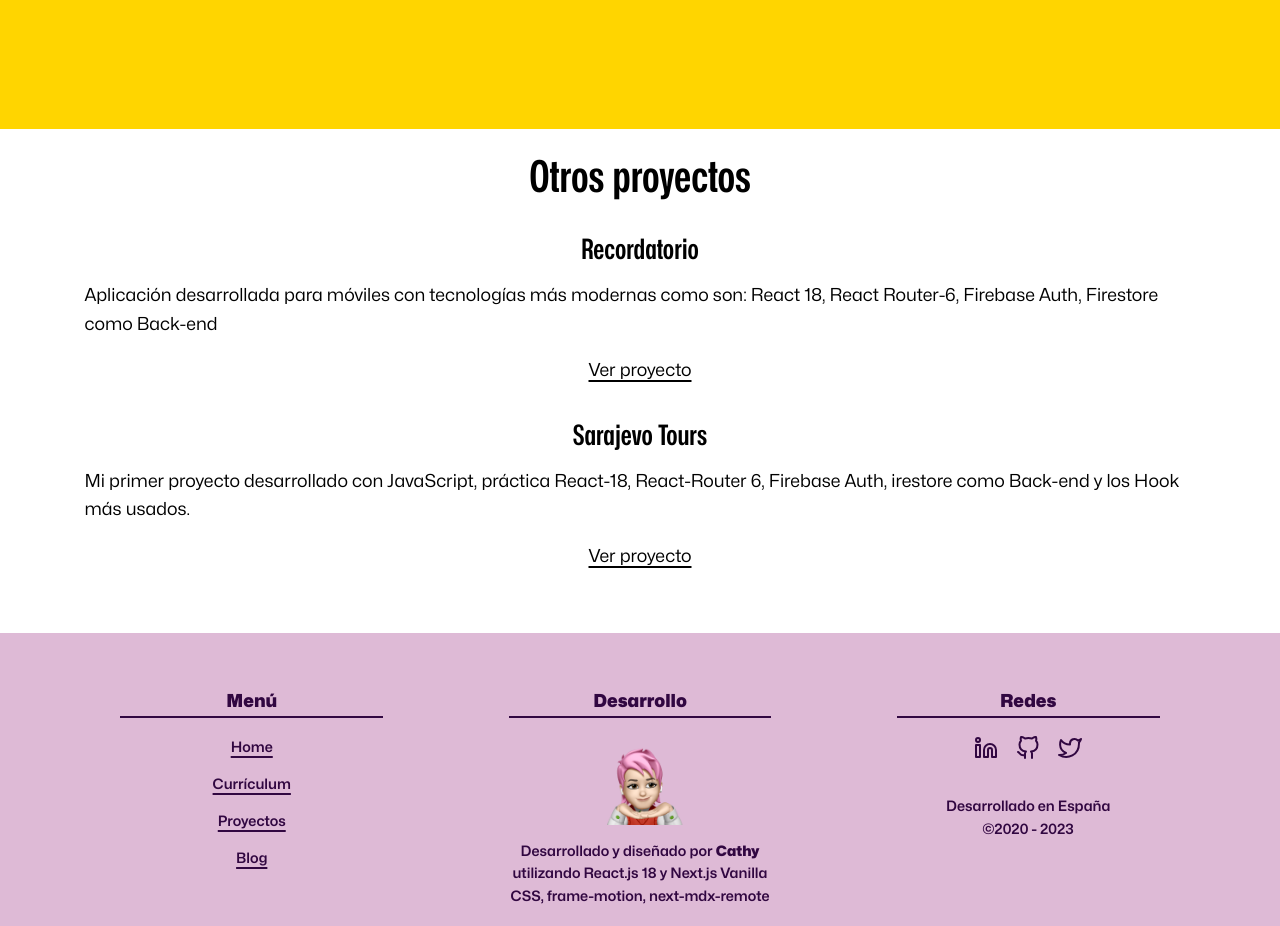
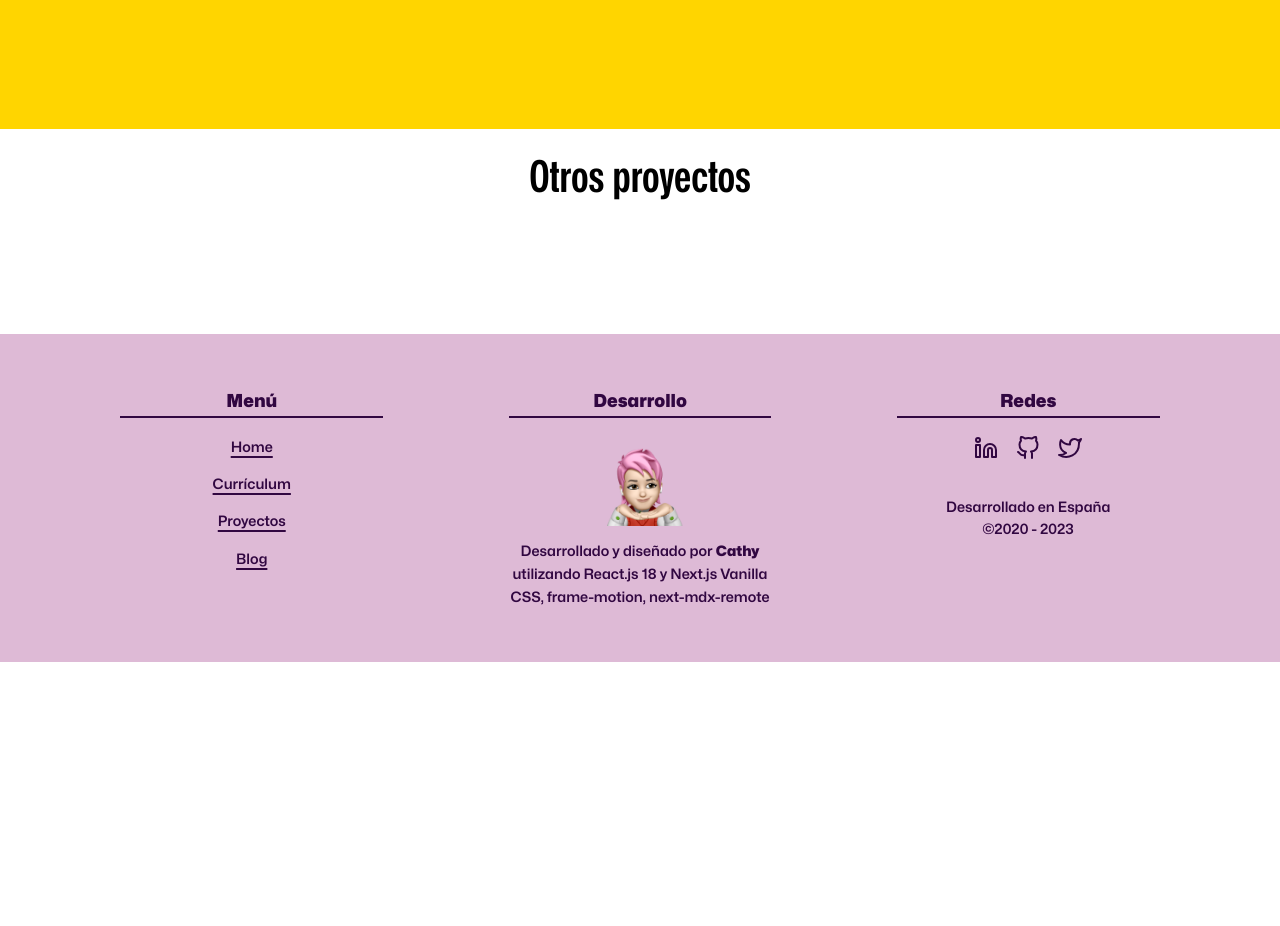
Before and after one commit to catharygr/portafolio-bubulazi-next-2024, a Next.js app: page /proyectos/formulario-multi-paginas in a window 1280 px wide. Shown: the part 4000-4926 px from the top of the page. After the commit the page ends 4662 px from the top, so only its background shows below. Built offline with nearby package versions, Linux system fonts and the light colour scheme.

Commit message:
Trabajando en la lógica del componente OtrosProyectos

```diff
--- a/src/app/componentes/Proyectos/OtrosProyectos/OtrosProyectos.jsx
+++ b/src/app/componentes/Proyectos/OtrosProyectos/OtrosProyectos.jsx
@@ -39,23 +39,15 @@ export default function OtrosProyectos({ content, id }) {
     (proyecto) => proyecto.id === segundoProyectoID
   );
 
-  const proyectosSeleccionados = [primerProyecto, segundoProyecto];
-
   return (
-    <div className="wrapper">
-      <h2 className={styles.h2}>Otros proyectos</h2>
-      {proyectosSeleccionados.map((proyecto, index) => (
-        <div
-          key={index}
-          className={
-            index === 0 ? styles.primerProyecto : styles.segundoProyecto
-          }
-        >
-          <h3 className={styles.h3}>{proyecto.title}</h3>
-          <p>{proyecto.description}</p>
-          <a href={proyecto.link}>Ver proyecto</a>
+    <aside className={`wrapper ${styles.otrosAsides}`}>
+      <div className={styles.container}>
+        <h2 className={styles.h2}>Otros proyectos</h2>
+        <div className={styles.flexContainer}>
+          <div className={styles.primerProyecto}></div>
+          <div className={styles.segundoProyecto}></div>
         </div>
-      ))}
-    </div>
+      </div>
+    </aside>
   );
 }
--- a/src/app/contenido/formulario-multi-paginas/contenido.js
+++ b/src/app/contenido/formulario-multi-paginas/contenido.js
@@ -98,21 +98,5 @@ export const contenidoDePagina = {
         "Reforzamiento de conocimientos en el uso de los hooks más comunes de React para gestionar el estado y la lógica de la aplicación",
       ],
     },
-    otrosProtectos: {
-      title: "Otros proyectos",
-      content: [
-        {
-          title: "Recordatorio",
-          description:
-            "Aplicación desarrollada para móviles con tecnologías más modernas como son: React 18, React Router-6, Firebase Auth, Firestore como Back-end",
-          link: "https://bubulazi.com/proyecto-recordatorio",
-        },
-        {
-          title: "ChatGTP - Chat App",
-          description: "Chatea con listillo una de las intelegencia artificales más efectiva hasta el momento.",
-          link: "https://listillo-openai.netlify.app/",
-        },
-      ],
-    },
   },
 };
```
